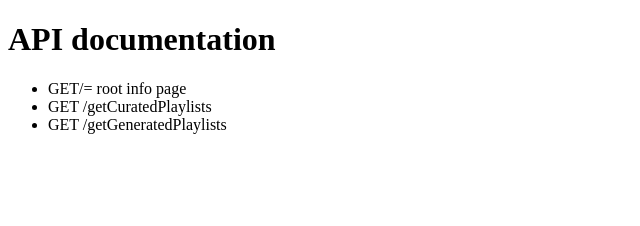
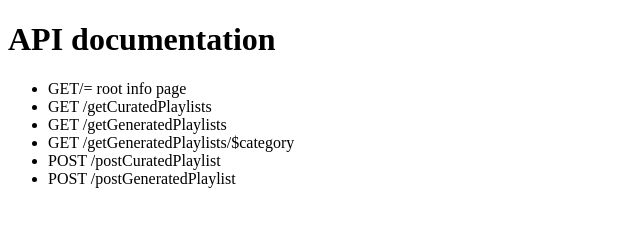
Before and after one commit to EHB-MCT/web2-backend-CasdeBruijnEHB, a website: page Public/info.html in a window 1280 px wide. Shown: the whole page, without its empty margins (0-640 px from the left). Drawn offline with Linux system fonts and the light colour scheme.

```diff
--- a/Public/info.html
+++ b/Public/info.html
@@ -14,6 +14,10 @@
         <li>GET/= root info page</li>
         <li>GET /getCuratedPlaylists</li>
         <li>GET /getGeneratedPlaylists</li>
+        <li>GET /getGeneratedPlaylists/$category</li>
+        <li>POST /postCuratedPlaylist</li>
+        <li>POST /postGeneratedPlaylist</li>
+
     </ul>
 
 </body>
```
Also changed, not shown: index.js (+1 -6 lines), 1 other file.
